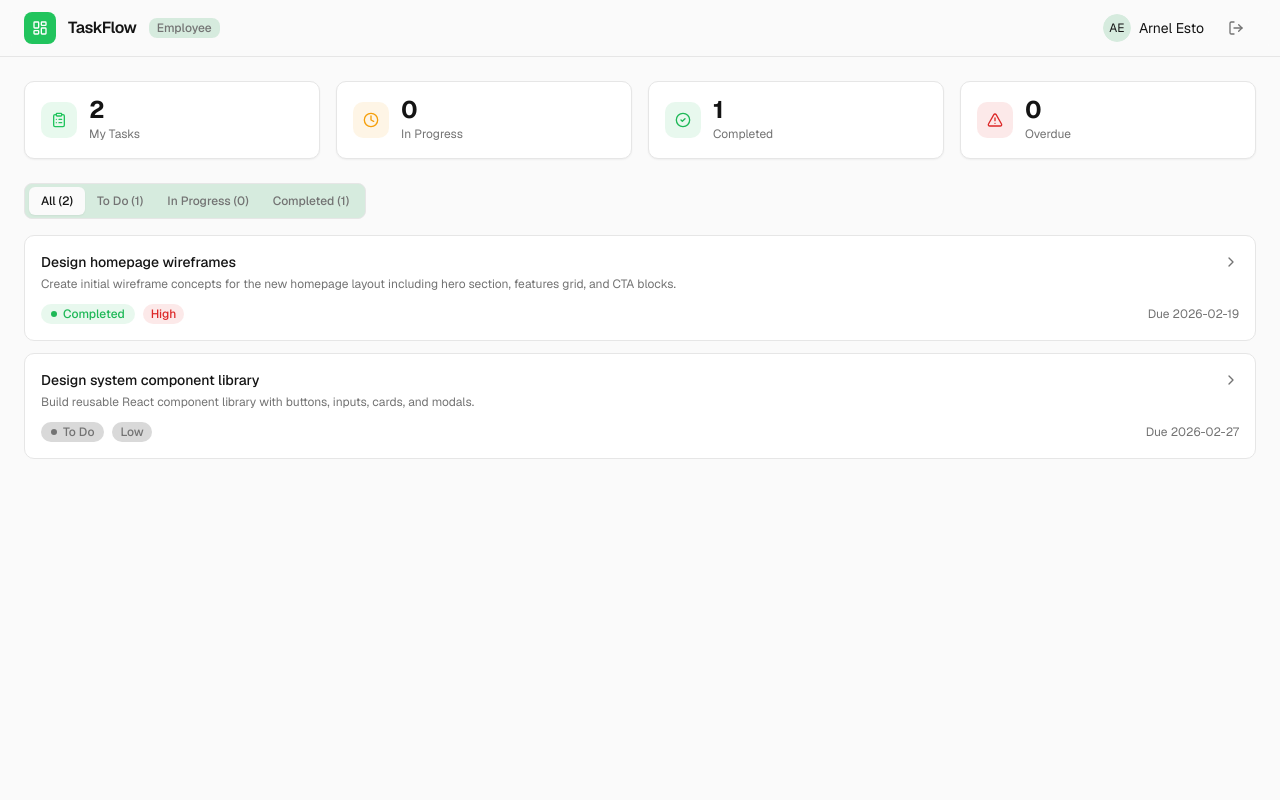
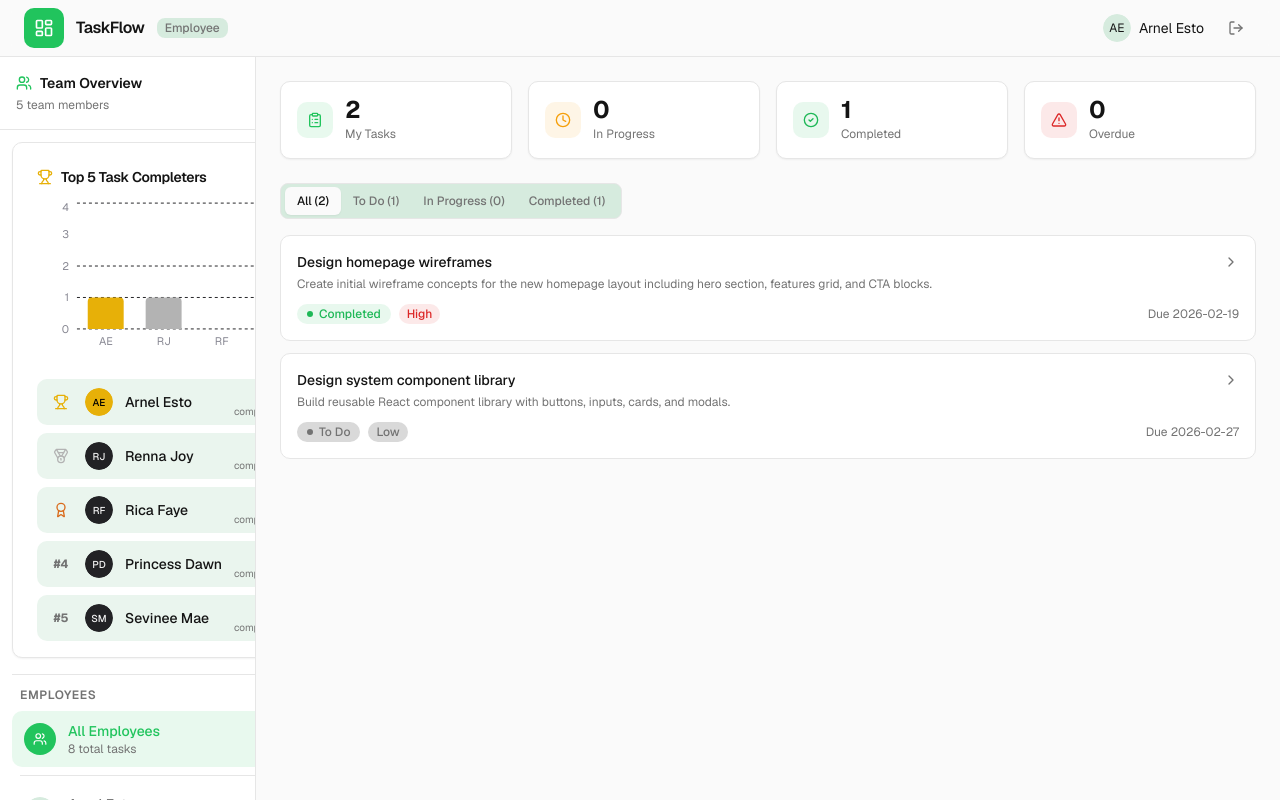
Before and after one commit to ekaj-gwapo/checkedtaskflow, a Next.js app: page / in a window 1280 px wide. Both pictures are taken after a click on the button "Continue as Employee". Built offline with nearby package versions, Linux system fonts and the light colour scheme.

Commit message:
fix: admin dashboard role-based access and UI enhancements
Update action steps visibility, logo placeholder, and add employee sidebar with chart

Co-authored-by: Jake Estenzo <148077060+ekaj-gwapo@users.noreply.github.com>

```diff
--- a/components/app-header.tsx
+++ b/components/app-header.tsx
@@ -21,10 +21,10 @@ export function AppHeader() {
       <div className="flex h-14 items-center justify-between px-4 lg:px-6">
         <div className="flex items-center gap-3">
           {/* Logo Placeholder - Replace with your logo */}
-          <div className="flex h-8 w-8 items-center justify-center rounded-md bg-primary">
-            <LayoutDashboard className="h-4 w-4 text-primary-foreground" />
+          <div className="flex h-10 w-10 items-center justify-center rounded-lg bg-primary hover:bg-primary/90 transition-colors" title="Click to upload your logo">
+            <LayoutDashboard className="h-5 w-5 text-primary-foreground" />
           </div>
-          {/* Logo insertion point: Replace above div with <img src="/logo.png" alt="Logo" className="h-8 w-8" /> */}
+          {/* To add your logo: Replace the above div with: <img src="/logo.png" alt="Logo" className="h-10 w-10 rounded-lg object-contain" /> */}
 
           <span className="font-semibold text-foreground tracking-tight">TaskFlow</span>
           <span className="hidden sm:inline-flex items-center rounded-md bg-secondary px-2 py-0.5 text-xs font-medium text-muted-foreground">
--- a/components/employee-dashboard.tsx
+++ b/components/employee-dashboard.tsx
@@ -3,6 +3,7 @@
 import { useState, useMemo, useEffect } from "react"
 import { useTaskContext } from "@/lib/task-context"
 import { TaskDetailPanel } from "@/components/task-detail-panel"
+import { EmployeeSidebar } from "@/components/employee-sidebar"
 import { StatusBadge, PriorityBadge } from "@/components/status-badge"
 import { Card, CardContent } from "@/components/ui/card"
 import { Tabs, TabsList, TabsTrigger, TabsContent } from "@/components/ui/tabs"
@@ -129,6 +130,7 @@ export function EmployeeDashboard() {
   const { tasks, currentUser } = useTaskContext()
   const [selectedTask, setSelectedTask] = useState<Task | null>(null)
   const [filterStatus, setFilterStatus] = useState<string>("all")
+  const [selectedEmployeeId, setSelectedEmployeeId] = useState<string | null>(null)
 
   const myTasks = useMemo(() => {
     return tasks.filter((t) => t.assigneeId === currentUser?.id)
@@ -155,6 +157,14 @@ export function EmployeeDashboard() {
 
   return (
     <div className="flex flex-1 min-h-0">
+      {/* Sidebar with Employee Stats */}
+      <div className="hidden lg:block">
+        <EmployeeSidebar
+          selectedEmployeeId={selectedEmployeeId}
+          onSelectEmployee={setSelectedEmployeeId}
+        />
+      </div>
+
       <div className="flex-1 flex flex-col min-w-0">
         <div className="p-4 lg:p-6 flex flex-col gap-6">
           {/* Stats */}
--- a/components/employee-sidebar.tsx
+++ b/components/employee-sidebar.tsx
@@ -3,6 +3,7 @@
 import { useTaskContext } from "@/lib/task-context"
 import { Avatar, AvatarFallback } from "@/components/ui/avatar"
 import { ScrollArea } from "@/components/ui/scroll-area"
+import { TopCompletersChart } from "@/components/top-completers-chart"
 import { Users, ChevronRight } from "lucide-react"
 import { cn } from "@/lib/utils"
 
@@ -38,7 +39,7 @@ export function EmployeeSidebar({
       <div className="p-4 border-b border-border">
         <div className="flex items-center gap-2">
           <Users className="h-4 w-4 text-primary" />
-          <h2 className="text-sm font-semibold text-foreground">Employees</h2>
+          <h2 className="text-sm font-semibold text-foreground">Team Overview</h2>
         </div>
         <p className="text-xs text-muted-foreground mt-1">
           {allEmployees.length} team members
@@ -46,7 +47,16 @@ export function EmployeeSidebar({
       </div>
 
       <ScrollArea className="flex-1">
-        <div className="p-2 flex flex-col gap-0.5">
+        <div className="flex flex-col gap-4 p-3">
+          {/* Performance Chart */}
+          <div>
+            <TopCompletersChart />
+          </div>
+
+          {/* Employees Section */}
+          <div className="border-t border-border pt-3">
+            <h3 className="text-xs font-semibold text-muted-foreground uppercase tracking-wider px-2 mb-2">Employees</h3>
+            <div className="flex flex-col gap-0.5">
           {/* All Employees option */}
           <button
             onClick={() => onSelectEmployee(null)}
@@ -147,6 +157,8 @@ export function EmployeeSidebar({
               </button>
             )
           })}
+            </div>
+          </div>
         </div>
       </ScrollArea>
     </aside>
--- a/components/task-detail-panel.tsx
+++ b/components/task-detail-panel.tsx
@@ -171,8 +171,8 @@ export function TaskDetailPanel({
         )}
       </div>
 
-      {/* Action Steps Section */}
-      {task.actionSteps && task.actionSteps.length > 0 ? (
+      {/* Action Steps Section - Only visible to employees */}
+      {task.actionSteps && task.actionSteps.length > 0 && currentRole === "employee" ? (
         <div className="px-4 py-3 border-b border-border">
           <ActionStepsSection
             steps={task.actionSteps || []}
```
Also changed, not shown: 1 other file (tests, documents, lock files or other folders).
